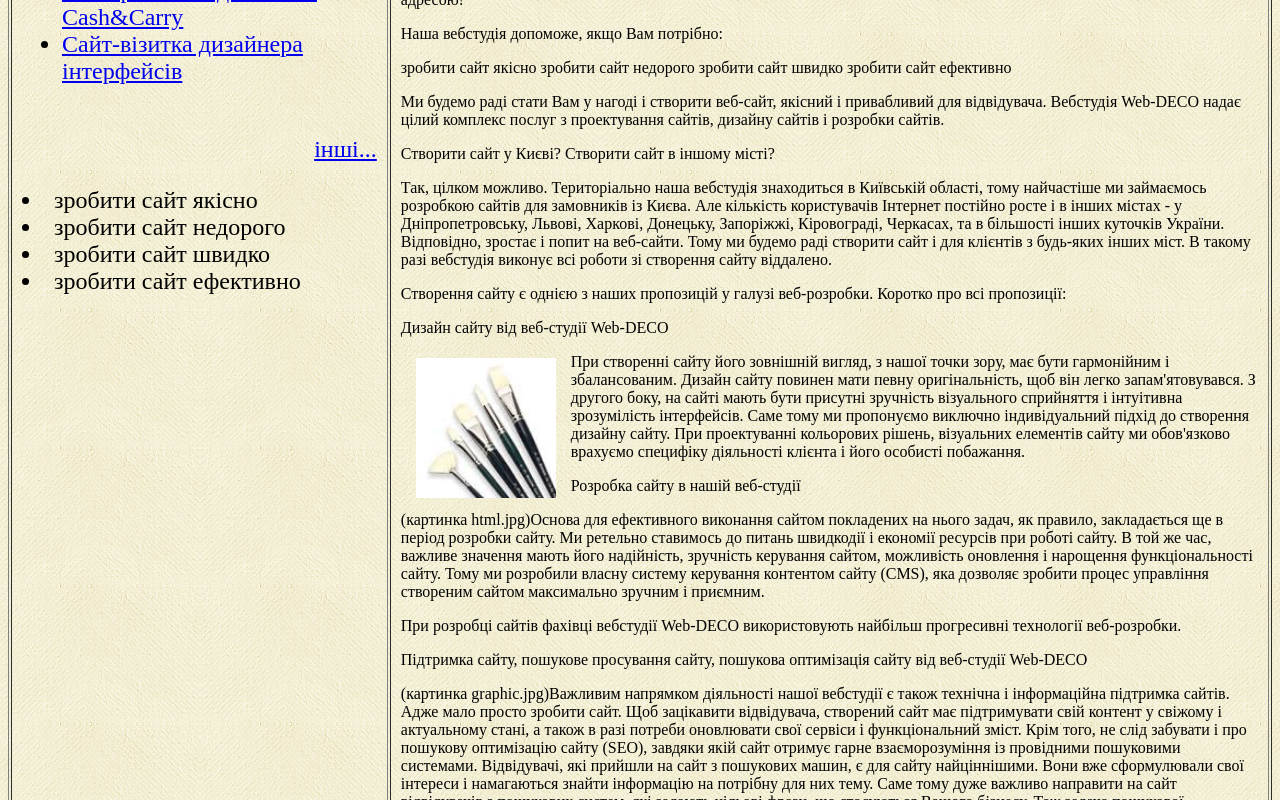
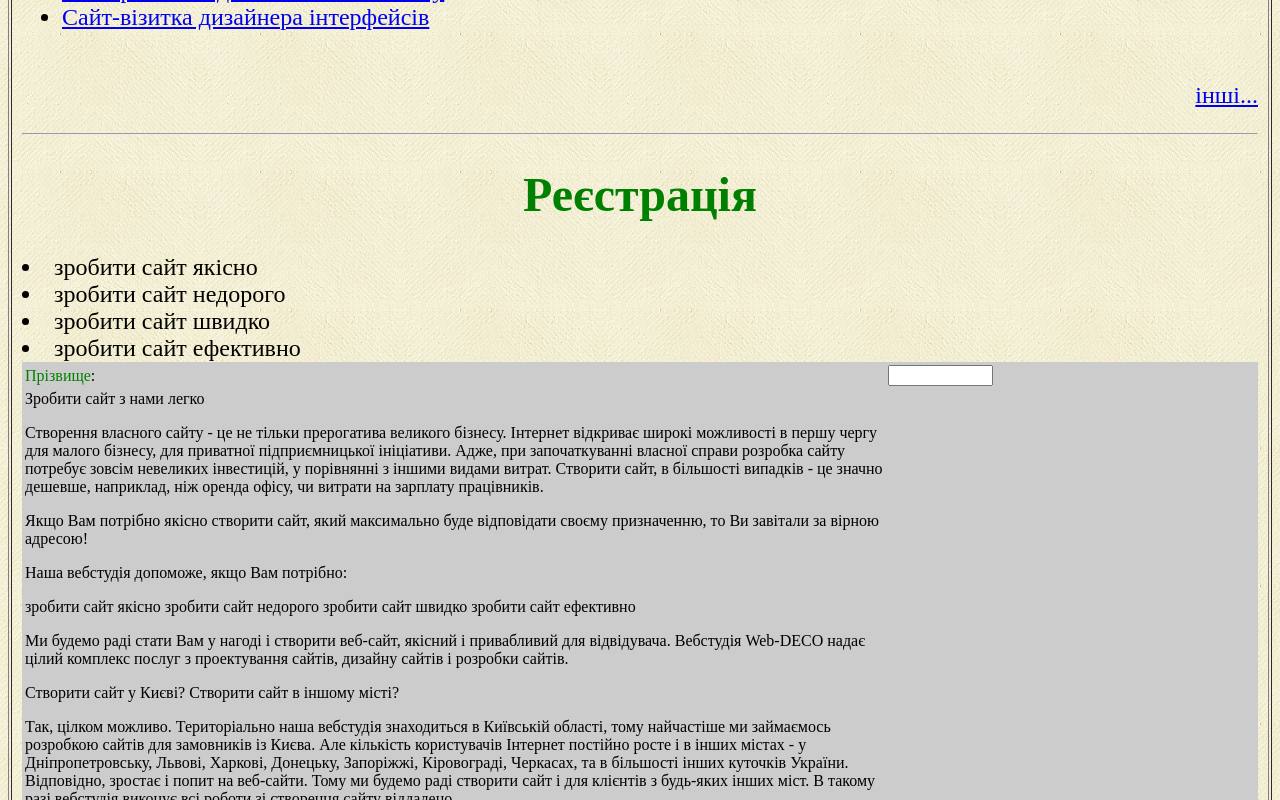
Before and after one commit to kotchok/kotchok.github.io, a plain HTML site: page index.html in a window 1280 px wide. Shown: the part 380-1180 px from the top of the page. Drawn offline with Linux system fonts and the light colour scheme; files whose address does not match are found by name.

Commit message:
16 Доробити

```diff
--- a/index.html
+++ b/index.html
@@ -39,6 +39,15 @@
 					<li><a href ="#">Сайт-візитка дизайнера інтерфейсів</a></li><br>
 					<p align="right"><a href="#">інші...</a></p>
 			</ul>
+		<hr>
+	<H1 align="center"><font color="green">Реєстрація</font></H1>
+	 <form action="forma.php" method="post" onsubmit="return send() :">
+	 <TABLE align="center" bgcolor="#ccc">
+	 <TR>
+	 <TD><font color="green">Прізвище</font>: </TD>
+	 <TD><input type="text" size="10" maxlength="20" name="name2"> </TD>
+	 </TR>
+	 <TR>
 				<li>зробити сайт якісно</li>
 				<li>зробити сайт недорого</li>
 				<li>зробити сайт швидко</li>
```
